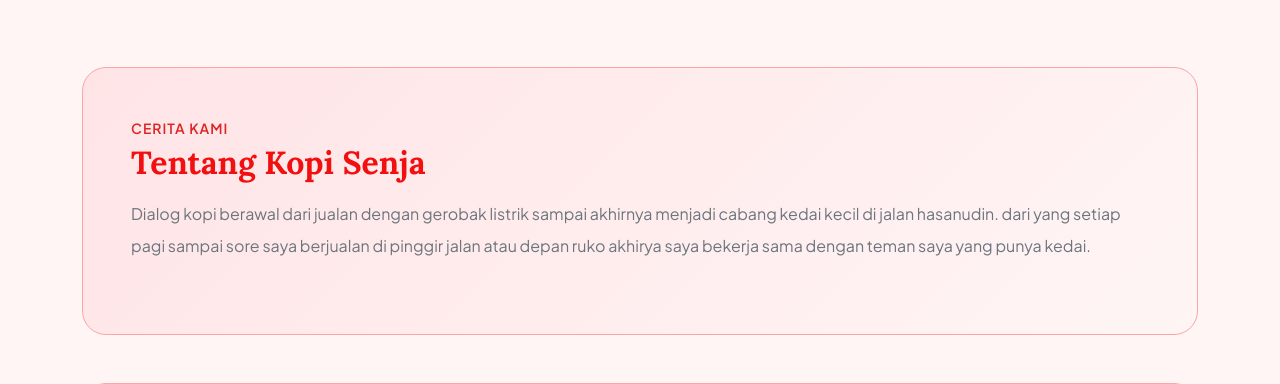
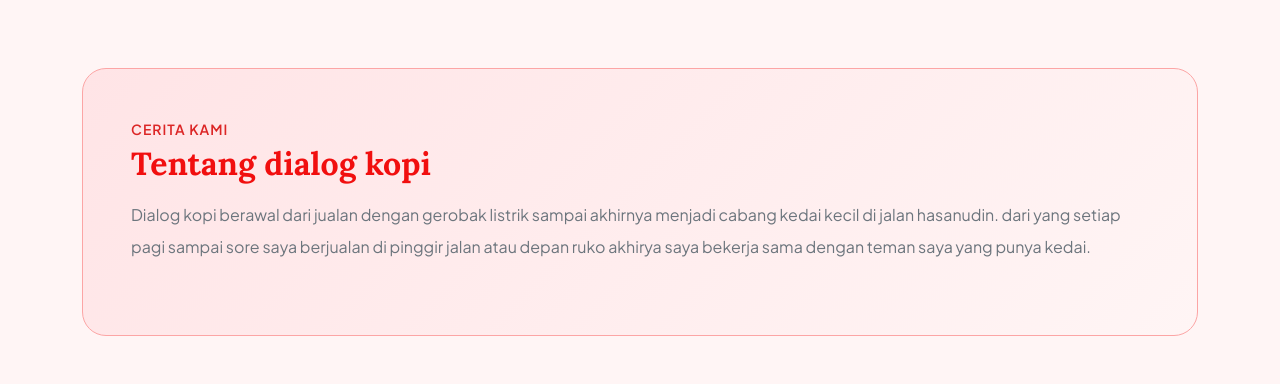
Before and after one commit to MariaBeatrix-CR/gerobakcf-dialog-kopi, a Laravel app: page / in a window 1280 px wide. Shown: the part 2977-3361 px from the top of the page. Run offline with Laravel 12, Linux system fonts and the light colour scheme.

Commit message:
Initial commit: dialog-kopi

```diff
--- a/resources/views/dialog-kopi.blade.php
+++ b/resources/views/dialog-kopi.blade.php
@@ -231,7 +231,7 @@
 <body>
 
     <!-- Navbar -->
-    <nav class="navbar navbar-expand-md navbar-senja sticky-top py-3">
+    <nav class="navbar navbar-expand-md navbar-dialog sticky-top py-3">
         <div class="container">
             <a class="navbar-brand font-serif fw-bold fs-4 text-dark" href="#">
                 ☕ {{ $kedai['nama'] }}
@@ -255,7 +255,7 @@
         <div class="hero-box p-4 p-md-5">
             <div class="row align-items-center g-4">
                 <div class="col-lg-7">
-                    <span class="badge-soft d-inline-block mb-3">Kedai kopi</span>
+                    <span class="badge-soft d-inline-block mb-3">gerobak/Kedai kopi</span>
                     <h1 class="display-5 fw-bold mb-3">{{ $kedai['nama'] }}</h1>
                     <p class="fs-5 text-secondary mb-4">{{ $kedai['tagline'] }}</p>
                     <div class="d-flex flex-wrap gap-2 mb-4">
@@ -391,7 +391,7 @@
                 <div class="col-12">
                 <div class="hero-box p-4 p-md-5 h-100">
                     <small class="text-uppercase fw-semibold" style="color: var(--caramel); letter-spacing: 1px;">Cerita kami</small>
-                    <h2 class="fw-bold mt-1 mb-3">Tentang Kopi Senja</h2>
+                    <h2 class="fw-bold mt-1 mb-3">Tentang dialog kopi</h2>
                     <p class="text-secondary lh-lg mb-4">
                         Dialog kopi berawal dari jualan dengan gerobak listrik sampai akhirnya menjadi cabang kedai kecil di jalan hasanudin. dari yang setiap pagi sampai sore saya berjualan di pinggir jalan atau depan ruko akhirya saya bekerja sama dengan teman saya yang punya kedai.
                     </p>
```
